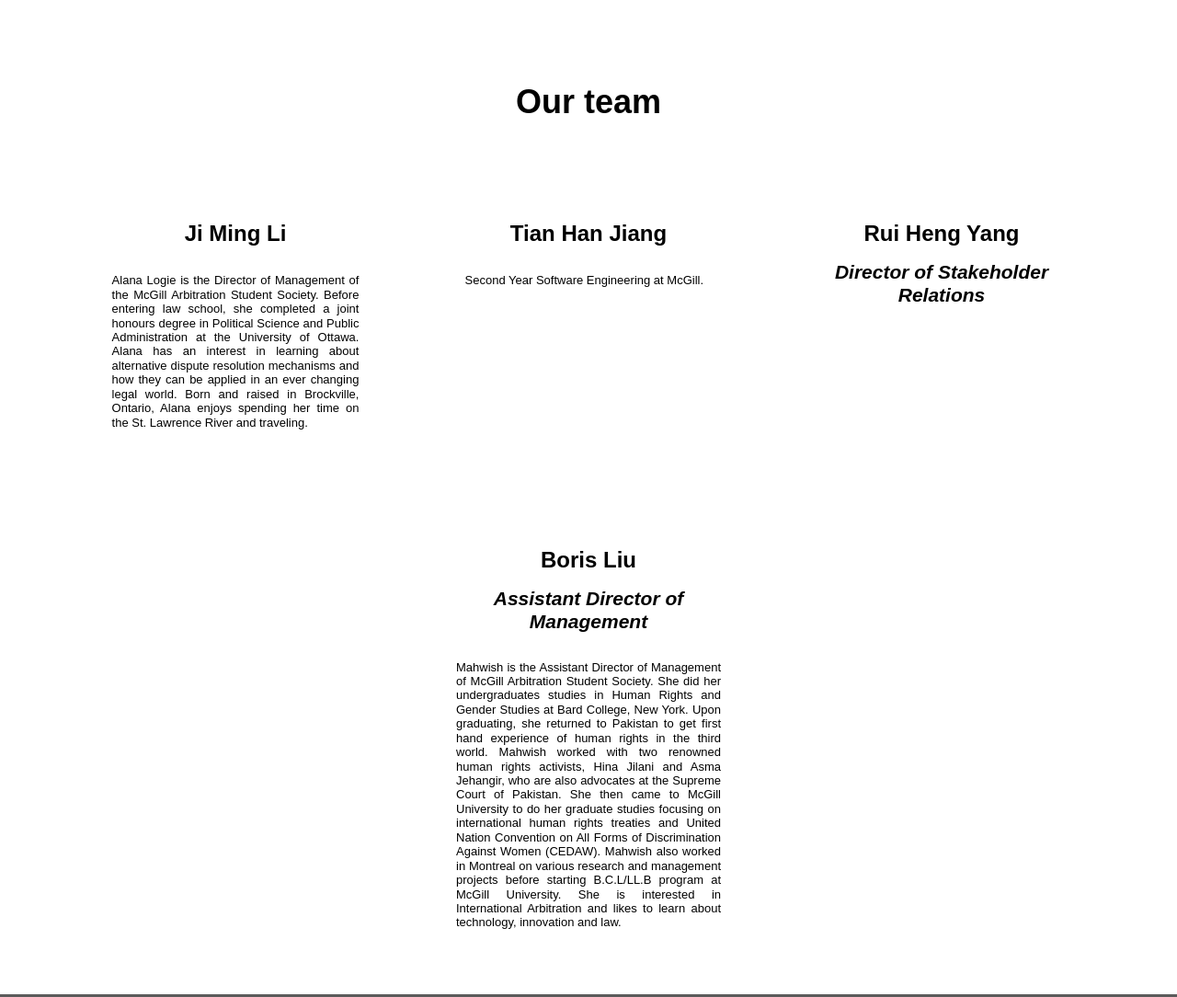
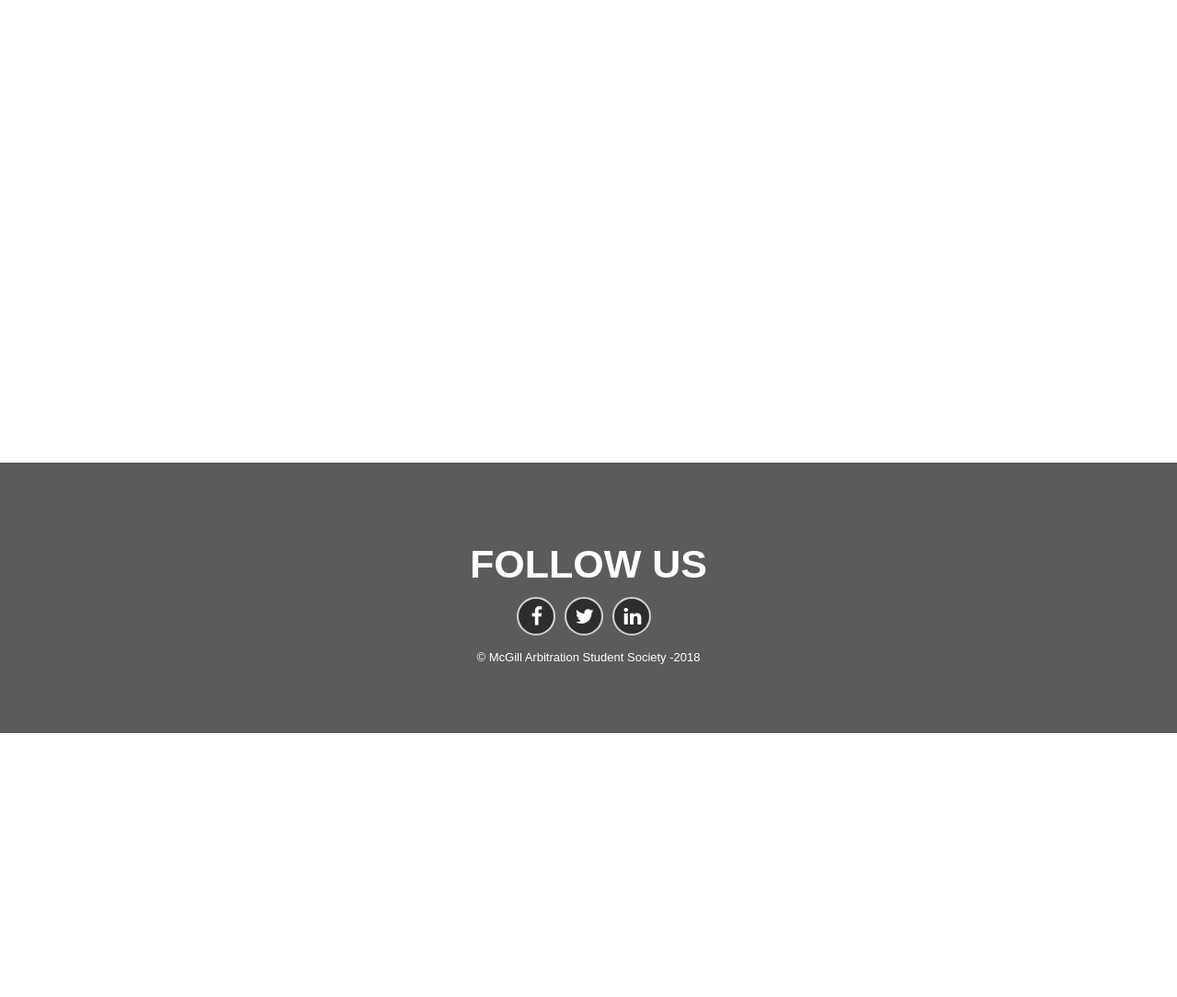
Before and after one commit to bdchackathon34/team34, a website: page Hackathon/webpage/team.html in a window 1280 px wide. Shown: the part 510-1594 px from the top of the page at 92% size. After the commit the page ends 1307 px from the top, so only its background shows below. Drawn offline with Linux system fonts and the light colour scheme.

Commit message:
About us Text Update

```diff
--- a/Hackathon/webpage/team.html
+++ b/Hackathon/webpage/team.html
@@ -25,50 +25,23 @@
 <body>
 	<div id=header></div>
 	<!--end of header-->
-	<div class="container">
-		<h2> Our team </h2>
-		<div class="team">
-			<div class="row">
-				<div class="col-1">
 
-<h3>Ji Ming Li</h3><br>
-<p>Alana Logie is the Director of Management of the McGill Arbitration Student Society. Before entering law school, she completed
-	a joint honours degree in Political Science and Public Administration at the University of Ottawa. Alana has an interest
-	in learning about alternative dispute resolution mechanisms and how they can be applied in an ever changing legal world.
-	Born and raised in Brockville, Ontario, Alana enjoys spending her time on the St. Lawrence River and traveling.</p>
-				</div>
-				<div class="col-1">
+	<div style="height:500px;">
 
-<h3>Tian Han Jiang</h3><br>
-<p>Second Year Software Engineering at McGill.</p>
-				</div>
-				<div class="col-1">
+	<p>
 
-<h3>Rui Heng Yang</h3><br>
-<h4>Director of Stakeholder Relations</h4><br>
-<p>
+
+
+
+
+
+
+
 
 </p>
-				</div>
-			</div>
-			<div class="row">
-<div class="col-1">
 
-<h3>Boris Liu</h3><br>
-<h4>Assistant Director of Management</h4><br>
-<p>Mahwish is the Assistant Director of Management of McGill Arbitration Student Society. She did her undergraduates studies
-in Human Rights and Gender Studies at Bard College, New York. Upon graduating, she returned to Pakistan to get first hand
-experience of human rights in the third world. Mahwish worked with two renowned human rights activists, Hina Jilani and Asma
-Jehangir, who are also advocates at the Supreme Court of Pakistan. She then came to McGill University to do her graduate
-studies focusing on international human rights treaties and United Nation Convention on All Forms of Discrimination Against
-Women (CEDAW). Mahwish also worked in Montreal on various research and management projects before starting B.C.L/LL.B program
-at McGill University. She is interested in International Arbitration and likes to learn about technology, innovation and
-law.</p>
 </div>
 
-			</div>
-		</div>
-	</div>
 	<div id=footer>
 
 	</div>
```
Also changed, not shown: Hackathon/webpage/contact.html (+6 -2 lines), Hackathon/webpage/images/elsherif-effat.jpg (deleted), Hackathon/webpage/images/yao-karen.jpg (deleted), 3 other files.
